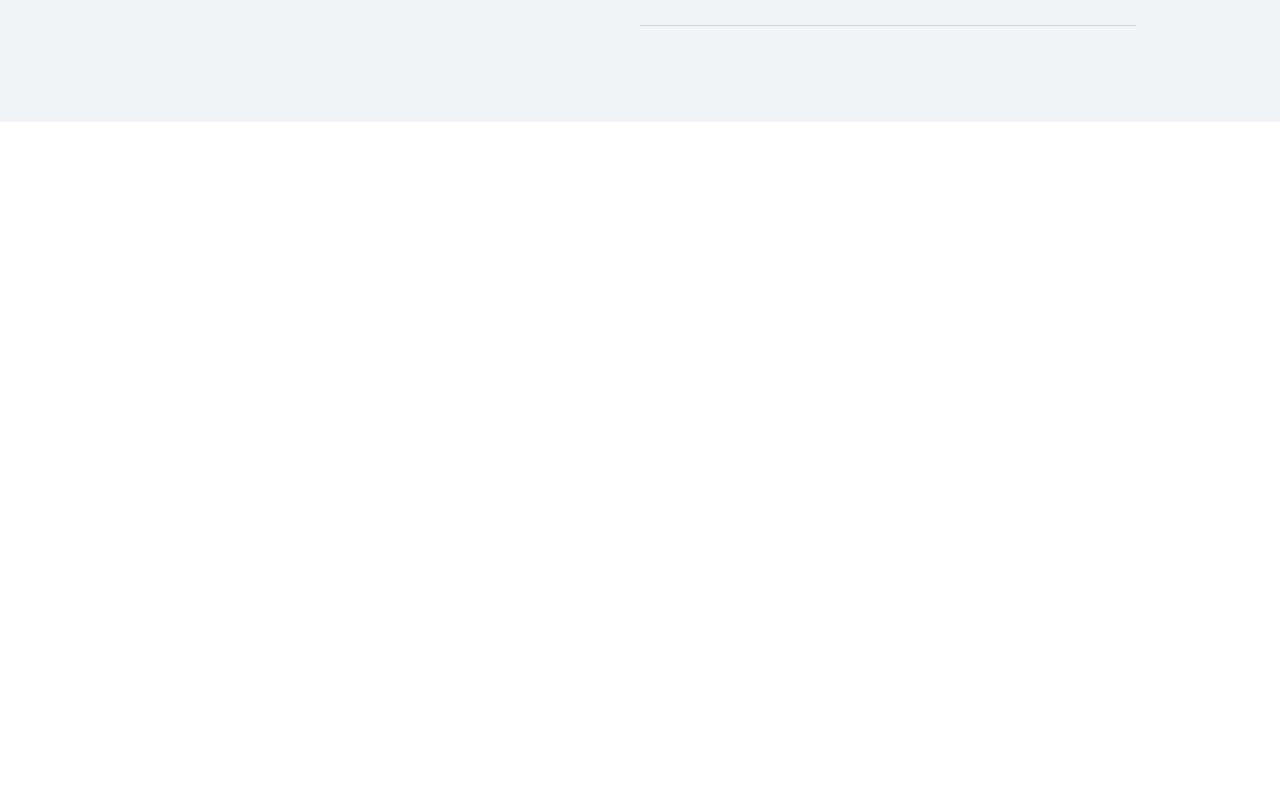
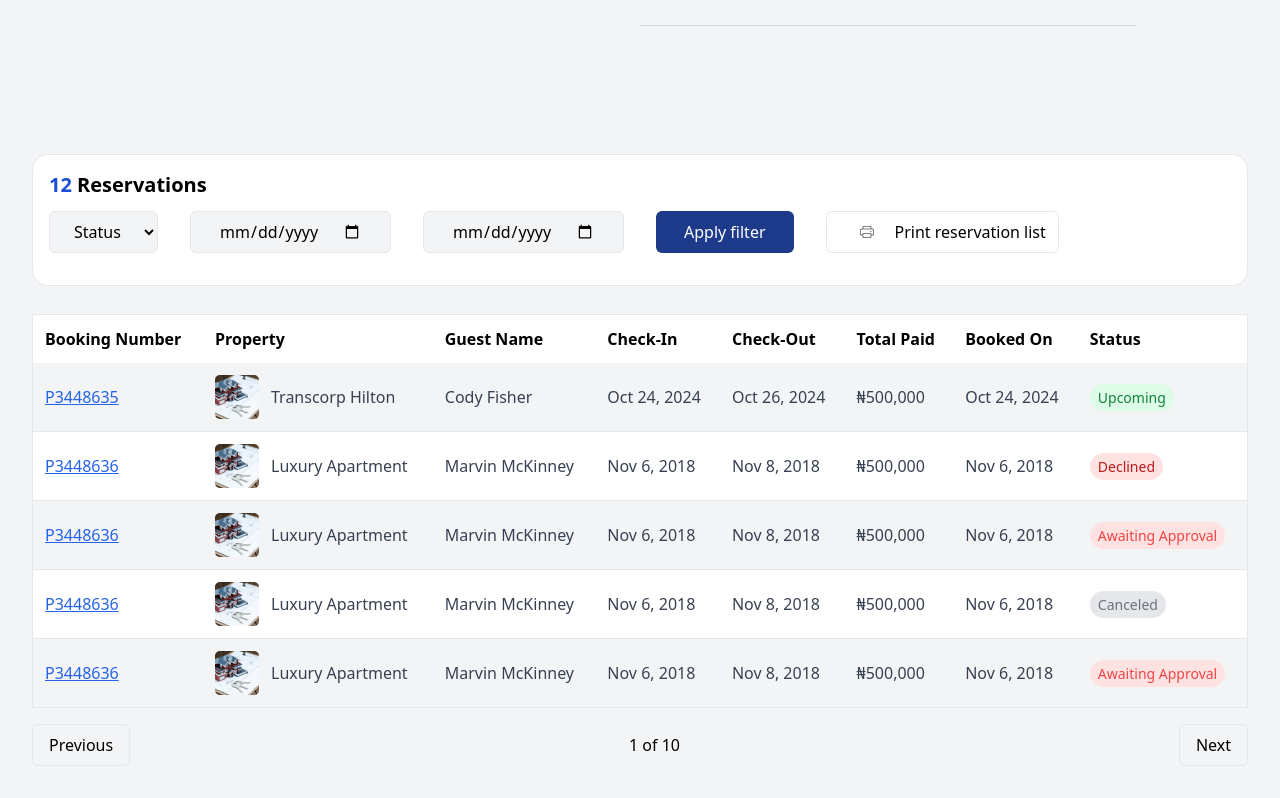
Before and after one commit to Sarah-coder05/Luxestay, a React (Create React App) app: page / in a window 1280 px wide. Shown: the part 5157-5955 px from the top of the page. Before the commit the page ends 5279 px from the top, so only its background shows below. Built offline with nearby package versions, Linux system fonts and the light colour scheme.

Commit message:
Dashboard hotel category done

```diff
--- a/src/App.tsx
+++ b/src/App.tsx
@@ -9,6 +9,7 @@ import Reviews from "./Component/Reviews";
 import PropertyPage from "./Component/PropertyPage";
 import LandingPage from "./Component/LandingPage";
 import { sampleData } from "./Component/LandingPageProps";
+import ReservationData from "./Component/ReservationData";
 
 const App: React.FC = () => {
   return (
@@ -27,6 +28,7 @@ const App: React.FC = () => {
         <PropertyPage/>
       </div>
       <LandingPage{...sampleData}/>
+      <ReservationData/>
     </div>
   );
 };
--- /dev/null
+++ b/src/Component/Reservation.tsx
@@ -0,0 +1,20 @@
+// src/types/Reservation.ts
+export type Reservation = {
+    bookingNumber: string;
+    property: string;
+    guestName?: string;
+    checkIn?: string;
+    checkOut?: string;
+    totalPaid?: string;
+    bookedOn?: string;
+    status?: string;
+  };
+
+  export type ReservationTableProps = {
+    reservations: Reservation[];
+    title?: string;
+    onPreviousPage: () => void;
+    onNextPage: () => void;
+    currentPage: number;
+    totalPages: number;
+  };
--- /dev/null
+++ b/src/Component/ReservationData.tsx
@@ -0,0 +1,84 @@
+// src/components/ReservationData.tsx
+import React, { useState } from "react";
+import ReservationTable from "./ReservationTable";
+import { Reservation } from "./Reservation";
+
+const mockReservations: Reservation[] = [
+  {
+    bookingNumber: "P3448635",
+    property: "Transcorp Hilton",
+    guestName: "Cody Fisher",
+    checkIn: "Oct 24, 2024",
+    checkOut: "Oct 26, 2024",
+    totalPaid: "₦500,000",
+    bookedOn: "Oct 24, 2024",
+    status: "Upcoming",
+  },
+  {
+    bookingNumber: "P3448636",
+    property: "Luxury Apartment",
+    guestName: "Marvin McKinney",
+    checkIn: "Nov 6, 2018",
+    checkOut: "Nov 8, 2018",
+    totalPaid: "₦500,000",
+    bookedOn: "Nov 6, 2018",
+    status: "Declined",
+  },
+  {
+    bookingNumber: "P3448636",
+    property: "Luxury Apartment",
+    guestName: "Marvin McKinney",
+    checkIn: "Nov 6, 2018",
+    checkOut: "Nov 8, 2018",
+    totalPaid: "₦500,000",
+    bookedOn: "Nov 6, 2018",
+    status: "Awaiting Approval",
+  },
+  {
+    bookingNumber: "P3448636",
+    property: "Luxury Apartment",
+    guestName: "Marvin McKinney",
+    checkIn: "Nov 6, 2018",
+    checkOut: "Nov 8, 2018",
+    totalPaid: "₦500,000",
+    bookedOn: "Nov 6, 2018",
+    status: "Canceled",
+  },
+  {
+    bookingNumber: "P3448636",
+    property: "Luxury Apartment",
+    guestName: "Marvin McKinney",
+    checkIn: "Nov 6, 2018",
+    checkOut: "Nov 8, 2018",
+    totalPaid: "₦500,000",
+    bookedOn: "Nov 6, 2018",
+    status: "Awaiting Approval",
+  },
+
+];
+
+const ReservationData: React.FC = () => {
+  const [currentPage, setCurrentPage] = useState(1);
+  const totalPages = 10; // Set the total number of pages here
+
+  const handlePreviousPage = () => {
+    setCurrentPage((prev) => Math.max(prev - 1, 1));
+  };
+
+  const handleNextPage = () => {
+    setCurrentPage((prev) => Math.min(prev + 1, totalPages));
+  };
+
+  return (
+    <ReservationTable
+      reservations={mockReservations}
+      title="12 Reservations"
+      onPreviousPage={handlePreviousPage}
+      onNextPage={handleNextPage}
+      currentPage={currentPage}
+      totalPages={totalPages}
+    />
+  );
+};
+
+export default ReservationData;
--- /dev/null
+++ b/src/Component/ReservationTable.tsx
@@ -0,0 +1,120 @@
+// src/components/ReservationTable.tsx
+import React from "react";
+import frame from './Asset/Frame 924.png'
+import { PiPrinterThin } from "react-icons/pi";
+import { ReservationTableProps } from "../Component/Reservation";
+
+const ReservationTable: React.FC<ReservationTableProps> = ({
+  reservations,
+  title = "Reservations",
+  onPreviousPage,
+  onNextPage,
+  currentPage,
+  totalPages,
+}) => {
+  return (
+    <div className="container mx-auto p-4">
+      <div className="border bg-white rounded-2xl p-4">
+        <h2 className="text-xl pb-3 font-semibold">
+          <span className="text-blue-700 font-bold">{title.split(" ")[0]}</span>{" "}
+          {title.split(" ").slice(1).join(" ")}
+        </h2>
+        <div className="flex justify-between items-center mb-4">
+          <div className="flex flex-wrap sm-flex-col sm-w-full  gap-4 space-x-4">
+            <select className="border px-5 py-2 bg-gray-100 rounded-md">
+              <option>Status</option>
+            </select>
+            <input type="date" className="border px-7 py-1 bg-gray-100 rounded-md" />
+            <input type="date" className="border bg-gray-100 px-7 py-1 rounded-md" />
+            <button className="bg-blue-900 text-white px-7 py-1 rounded-md">
+              Apply filter
+            </button>
+            <button className="border px-3 py-1 rounded-md flex items-center">
+              <PiPrinterThin className=" w-14"/>Print reservation list
+            </button>
+          </div>
+        </div>
+      </div>
+
+      <div className="overflow-x-auto">
+        <table className="w-full mt-7 rounded-full border p-5">
+          <thead>
+            <tr className="bg-white rounded-3xl">
+              <th className="p-3 text-left">Booking Number</th>
+              <th className="p-3 text-left">Property</th>
+              <th className="p-3 text-left hidden md:table-cell">Guest Name</th>
+              <th className="p-3 text-left hidden md:table-cell">Check-In</th>
+              <th className="p-3 text-left hidden md:table-cell">Check-Out</th>
+              <th className="p-3 text-left hidden md:table-cell">Total Paid</th>
+              <th className="p-3 text-left hidden md:table-cell">Booked On</th>
+              <th className="p-3 text-left hidden md:table-cell">Status</th>
+            </tr>
+          </thead>
+          <tbody>
+            {reservations.map((reservation, index) => (
+              <tr
+                key={index}
+                className={`border-b text-gray-700 hover:bg-gray-50 ${
+                  index % 2 === 0 ? "bg-gray-100" : "bg-white"
+                }`}
+              >
+                <td className="p-3">
+                  <a href={`/reservations/${reservation.bookingNumber}`} className="text-blue-600 underline">
+                    {reservation.bookingNumber}
+                  </a>
+                </td>
+                <td className="p-3 gap-3 flex items-center">
+                  {/* Image for property */}
+                  <img src={frame} alt="Property" />
+                  {reservation.property}
+                </td>
+                <td className="p-3 hidden md:table-cell">{reservation.guestName}</td>
+                <td className="p-3 hidden md:table-cell">{reservation.checkIn}</td>
+                <td className="p-3 hidden md:table-cell">{reservation.checkOut}</td>
+                <td className="p-3 hidden md:table-cell">{reservation.totalPaid}</td>
+                <td className="p-3 hidden md:table-cell">{reservation.bookedOn}</td>
+                <td className="p-3 hidden md:table-cell">
+                  <span
+                    className={`px-2 py-1 rounded-full ${
+                      reservation.status === "Upcoming"
+                        ? "bg-green-100 text-sm text-green-700"
+                        : reservation.status === "Declined"
+                        ? "bg-red-100 text-sm text-red-700"
+                        : reservation.status === "Cancelled"
+                        ? "bg-gray-200 text-sm text-gray-500"
+                        : reservation.status === "Awaiting Approval"
+                        ? "bg-red-100 text-sm text-red-500"
+                        : "bg-gray-200 text-sm text-gray-500"
+                    }`}
+                  >
+                    {reservation.status}
+                  </span>
+                </td>
+              </tr>
+            ))}
+          </tbody>
+        </table>
+      </div>
+
+      <div className="flex justify-between items-center mt-4">
+        <button
+          onClick={onPreviousPage}
+          className="border px-4 py-2 rounded-md"
+          disabled={currentPage === 1}
+        >
+          Previous
+        </button>
+        <span>{`${currentPage} of ${totalPages}`}</span>
+        <button
+          onClick={onNextPage}
+          className="border px-4 py-2 rounded-md"
+          disabled={currentPage === totalPages}
+        >
+          Next
+        </button>
+      </div>
+    </div>
+  );
+};
+
+export default ReservationTable;
```
Also changed, not shown: src/Component/Asset/Frame 924.png (added).
